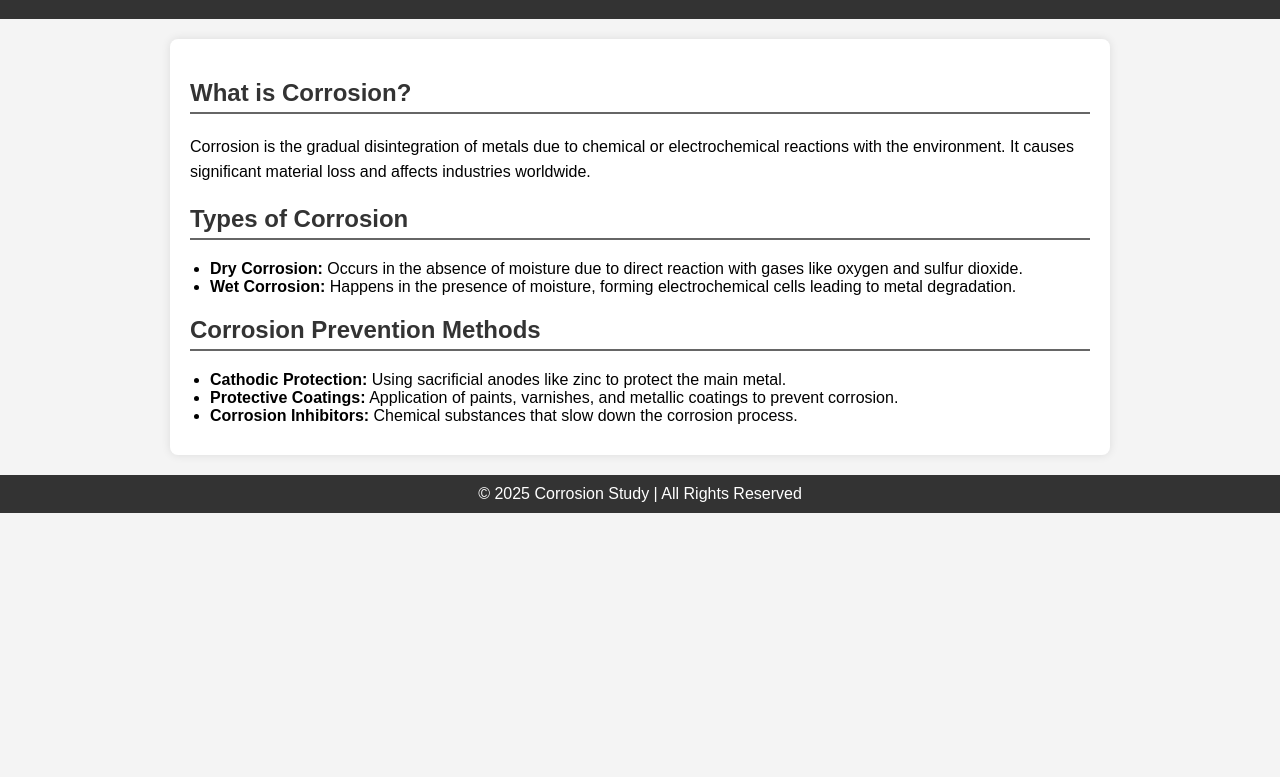
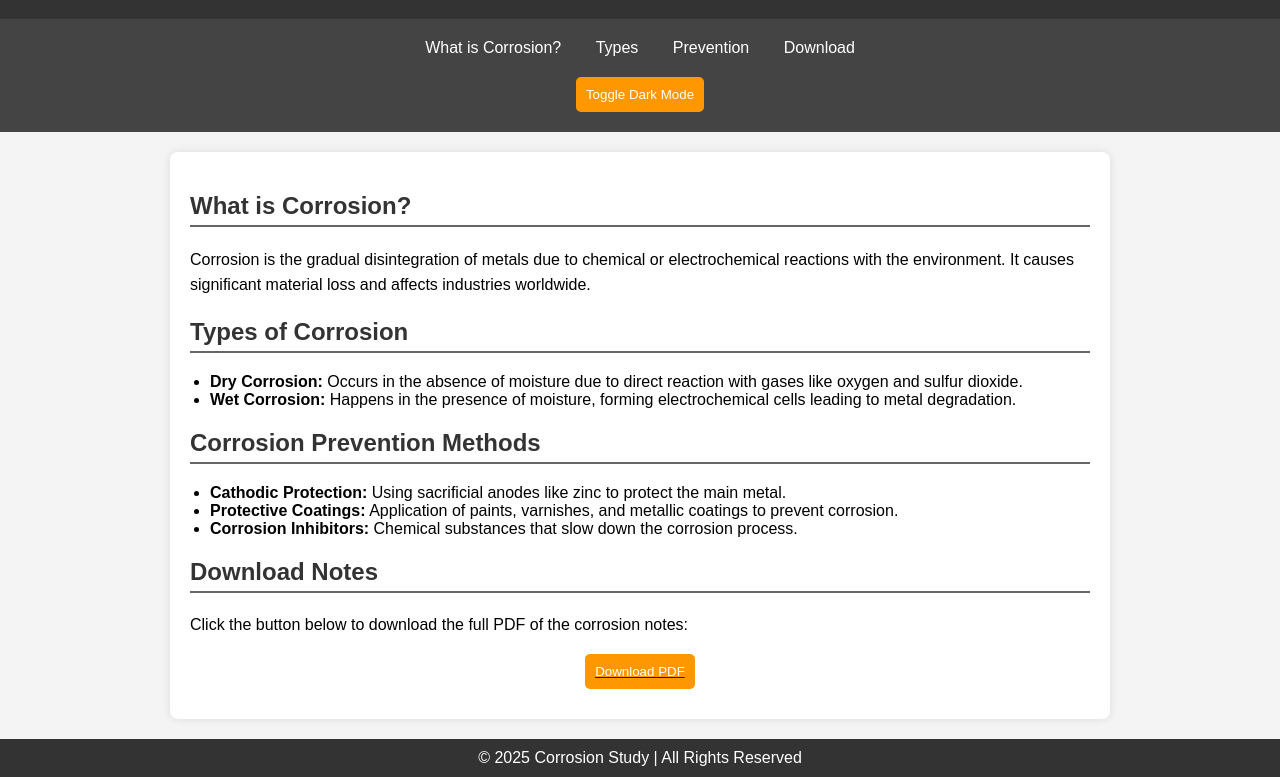
Before and after one commit to VRKdr/Corrosion-Science-, a plain HTML site: page index.html in a window 1280 px wide. Shown: the part 49-826 px from the top of the page. Before the commit the page ends 800 px from the top, so only its background shows below. Drawn offline with Linux system fonts and the light colour scheme.

Commit message:
Update index.html

```diff
--- a/index.html
+++ b/index.html
@@ -10,6 +10,7 @@
             margin: 0;
             padding: 0;
             background-color: #f4f4f4;
+            transition: background-color 0.3s, color 0.3s;
         }
         .header {
             background: #333;
@@ -45,27 +46,77 @@
             color: white;
             margin-top: 20px;
         }
+        .navbar {
+            background: #444;
+            overflow: hidden;
+            padding: 10px;
+            text-align: center;
+        }
+        .navbar a {
+            color: white;
+            padding: 10px 15px;
+            text-decoration: none;
+            display: inline-block;
+        }
+        .navbar a:hover {
+            background: #666;
+        }
+        .dark-mode {
+            background-color: #222;
+            color: white;
+        }
+        .dark-mode .container, .dark-mode .footer, .dark-mode .header {
+            background-color: #444;
+            color: white;
+        }
+        .toggle-button {
+            background: #ff9800;
+            border: none;
+            color: white;
+            padding: 10px;
+            cursor: pointer;
+            display: block;
+            margin: 10px auto;
+            border-radius: 5px;
+        }
     </style>
 </head>
 <body>
     <div class="header">Corrosion and Its Control</div>
+    <div class="navbar">
+        <a href="#corrosion">What is Corrosion?</a>
+        <a href="#types">Types</a>
+        <a href="#prevention">Prevention</a>
+        <a href="#download">Download</a>
+        <button class="toggle-button" onclick="toggleDarkMode()">Toggle Dark Mode</button>
+    </div>
     <div class="container">
-        <h2>What is Corrosion?</h2>
+        <h2 id="corrosion">What is Corrosion?</h2>
         <p>Corrosion is the gradual disintegration of metals due to chemical or electrochemical reactions with the environment. It causes significant material loss and affects industries worldwide.</p>
 
-        <h2>Types of Corrosion</h2>
+        <h2 id="types">Types of Corrosion</h2>
         <ul>
             <li><strong>Dry Corrosion:</strong> Occurs in the absence of moisture due to direct reaction with gases like oxygen and sulfur dioxide.</li>
             <li><strong>Wet Corrosion:</strong> Happens in the presence of moisture, forming electrochemical cells leading to metal degradation.</li>
         </ul>
 
-        <h2>Corrosion Prevention Methods</h2>
+        <h2 id="prevention">Corrosion Prevention Methods</h2>
         <ul>
             <li><strong>Cathodic Protection:</strong> Using sacrificial anodes like zinc to protect the main metal.</li>
             <li><strong>Protective Coatings:</strong> Application of paints, varnishes, and metallic coatings to prevent corrosion.</li>
             <li><strong>Corrosion Inhibitors:</strong> Chemical substances that slow down the corrosion process.</li>
         </ul>
+
+        <h2 id="download">Download Notes</h2>
+        <p>Click the button below to download the full PDF of the corrosion notes:</p>
+        <a href="Module-IV-Corrosion___its_Control.pdf" download><button class="toggle-button">Download PDF</button></a>
     </div>
     <div class="footer">&copy; 2025 Corrosion Study | All Rights Reserved</div>
+
+    <script>
+        function toggleDarkMode() {
+            document.body.classList.toggle("dark-mode");
+        }
+    </script>
 </body>
 </html>
```
